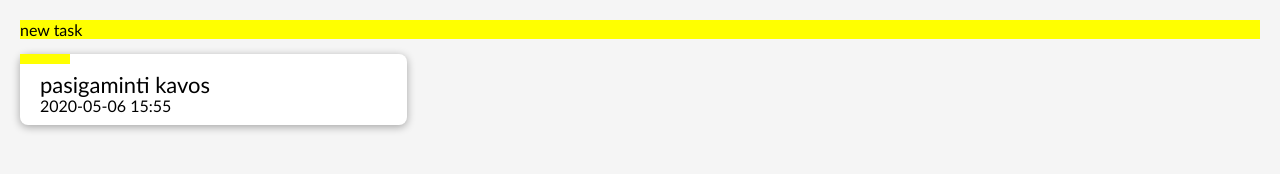
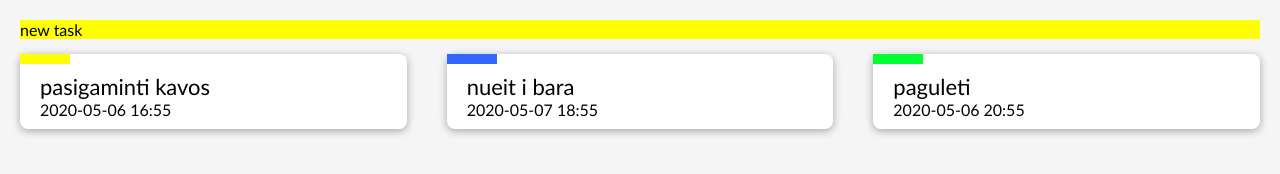
Before and after one commit to Aleksiukas/TODO, a plain HTML site: page index.html in a window 1280 px wide. Drawn offline with Linux system fonts and the light colour scheme.

Commit message:
Render list #3

```diff
--- a/css/Todo.css
+++ b/css/Todo.css
@@ -14,7 +14,7 @@ body {
     display: grid;
     grid-template-columns: 1fr;
     grid-template-areas:
-        "form"
+        "newTODO"
         ".";
     width: 100%;
     padding: 20px;
@@ -22,7 +22,7 @@ body {
 }
     .container > .form {
         display: inline-block;
-        grid-area: form;
+        grid-area: newTodo;
         background-color: yellow;
     }
         .container > .item {
@@ -55,7 +55,7 @@ body {
             display: inline-block;
             width: 100%;
             font-size: 22px;
-       line-height: 22px;
+            line-height: 26px;
 
             }
             .container > .item > .deadline{
@@ -67,7 +67,7 @@ body {
         .container{
             grid-template-columns: 1fr 1fr;
             grid-template-areas:
-                "form form"
+                "newTodo newTodo"
                     ". .";
         }
     }
@@ -75,7 +75,7 @@ body {
         .container{
             grid-template-columns: 1fr 1fr 1fr;
             grid-template-areas:
-                "form form form"
+                "newTodo newTodo newTodo"
                     ". . .";
         }
     }
@@ -83,7 +83,7 @@ body {
         .container{
             grid-template-columns: 1fr 1fr 1fr 1fr;
             grid-template-areas:
-                "form form form form"
+                "newTodo newTodo newTodo newTodo"
                     ". . . .";
         }
     }
--- a/index.html
+++ b/index.html
@@ -8,16 +8,11 @@
 </head>
 <body>
     <div id="todo" class="container">
-        <!-- new task form -->
         <form class="form" action="">
             new task
         </form>
-        <div class="item">
-            <div class="status todo"></div>
-            <p class="description">pasigaminti kavos</p>
-            <div class="deadline">2020-05-06 15:55</div>
-        </div>
     </div>
+    <script src="./js/data/Todos.js"></script>
     <script src="./js/Todo.js"></script>
 </body>
 </html>
--- a/js/Todo.js
+++ b/js/Todo.js
@@ -1,27 +1,20 @@
 "use strict"
 
-let todo_list = [
-            {
-                description: 'pasigaminti kavos',
-                crated_on: '2020-05-05 15:01',
-                deadline: '2020-05-06 15:55',
-                status: 'todo'
-            },
-            {
-                description: 'nueit i bara',
-                crated_on: '2020-05-06 15:01',
-                deadline: '2020-05-07 15:55',
-                status: 'todo'
-            },
-            {
-                description: 'paguleti',
-                crated_on: '2020-07-05 15:01',
-                deadline: '2020-05-06 15:55',
-                status: 'todo'
-            }
-        ];
-        for (let i=0; i<todo_list.length; i++){
-        const todo = todo_list[i];
-        const sentence = `Darbas kuri reikia atlikti yra"${todo.description}" ir ji reikia atlikti iki '${todo.deadline}' siuo metu yra busenoje "${todo.status}".`;
-        console.log(sentence);
-        }
+function renderList(list){
+    const listPlace = document.querySelector('.container');
+    let HTML = '';
+
+    for( let i=0; i<list.length; i++){
+    const todoItem = list[i];
+    HTML+=`
+        <div class="item">
+            <div class="status ${todoItem.status}"></div>
+            <p class="description">${todoItem.description}</p>
+            <div class="deadline">${todoItem.deadline}</div>
+        </div>`;
+    }
+
+    return   listPlace.innerHTML += HTML;
+}
+
+renderList(todo_list);
--- /dev/null
+++ b/js/data/Todos.js
@@ -0,0 +1,22 @@
+"use strict"
+
+let todo_list = [
+            {
+                description: 'pasigaminti kavos',
+                crated_on: '2020-05-05 15:01',
+                deadline: '2020-05-06 16:55',
+                status: 'todo'
+            },
+            {
+                description: 'nueit i bara',
+                crated_on: '2020-05-06 15:01',
+                deadline: '2020-05-07 18:55',
+                status: 'in-progress'
+            },
+            {
+                description: 'paguleti',
+                crated_on: '2020-07-05 15:01',
+                deadline: '2020-05-06 20:55',
+                status: 'done'
+            }
+        ];
```
Lines whose indentation alone changed are shown as unchanged.
